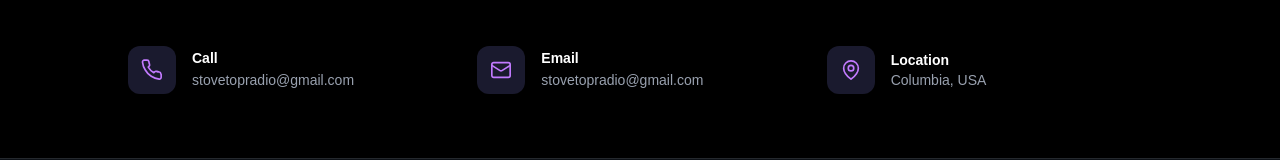
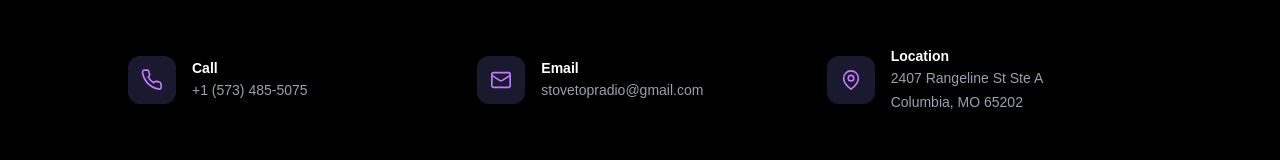
Before and after one commit to Aklabu/NextJS-Stovetop, a Next.js app: page /contact in a window 1280 px wide. Shown: the part 765-925 px from the top of the page. Built offline with nearby package versions, Linux system fonts and the light colour scheme.

Commit message:
updated the contact information

```diff
--- a/src/features/contact/components/contact-section.tsx
+++ b/src/features/contact/components/contact-section.tsx
@@ -53,8 +53,8 @@ export default function ContactSection() {
           {/* Map */}
           <div className="w-full md:w-1/2 rounded-2xl overflow-hidden min-h-[400px] bg-zinc-900">
             <iframe
-              title="Stovetop Radio location — Columbia, SC"
-              src="https://www.google.com/maps/embed?pb=!1m18!1m12!1m3!1d106465.42812345678!2d-81.09983!3d34.00071!2m3!1f0!2f0!3f0!3m2!1i1024!2i768!4f13.1!3m3!1m2!1s0x88f8a1000d6b7d8d%3A0x8a13e3c7fe5da65!2sColumbia%2C%20SC%2C%20USA!5e0!3m2!1sen!2sus!4v1700000000000"
+              title="Stovetop Radio location — Columbia, MO"
+              src="https://www.google.com/maps/embed?pb=!1m18!1m12!1m3!1d2945.123!2d-92.3276361!3d38.9754665!2m3!1f0!2f0!3f0!3m2!1i1024!2i768!4f13.1!3m3!1m2!1s0x87dcc83b51cab4d5%3A0x45eba5052b20285b!2s2407%20Rangeline%20St%20Ste%20A%2C%20Columbia%2C%20MO%2065202%2C%20USA!5e0!3m2!1sen!2sus!4v1700000000000"
               width="100%"
               height="100%"
               style={{ border: 0, minHeight: '400px' }}
@@ -168,10 +168,10 @@ export default function ContactSection() {
             <div>
               <p className="font-semibold text-white text-sm">Call</p>
               <a
-                href="mailto:stovetopradio@gmail.com"
+                href="tel:+15734855075"
                 className="text-gray-400 text-sm hover:text-purple-400 transition-colors"
               >
-                stovetopradio@gmail.com
+                +1 (573) 485-5075
               </a>
             </div>
           </div>
@@ -227,7 +227,15 @@ export default function ContactSection() {
             </div>
             <div>
               <p className="font-semibold text-white text-sm">Location</p>
-              <p className="text-gray-400 text-sm">Columbia, USA</p>
+              <a
+                href="https://www.google.com/maps/place/2407+Rangeline+St+Ste+A,+Columbia,+MO+65202,+USA"
+                target="_blank"
+                rel="noopener noreferrer"
+                className="text-gray-400 text-sm hover:text-purple-400 transition-colors"
+              >
+                2407 Rangeline St Ste A<br />
+                Columbia, MO 65202
+              </a>
             </div>
           </div>
         </div>
```
